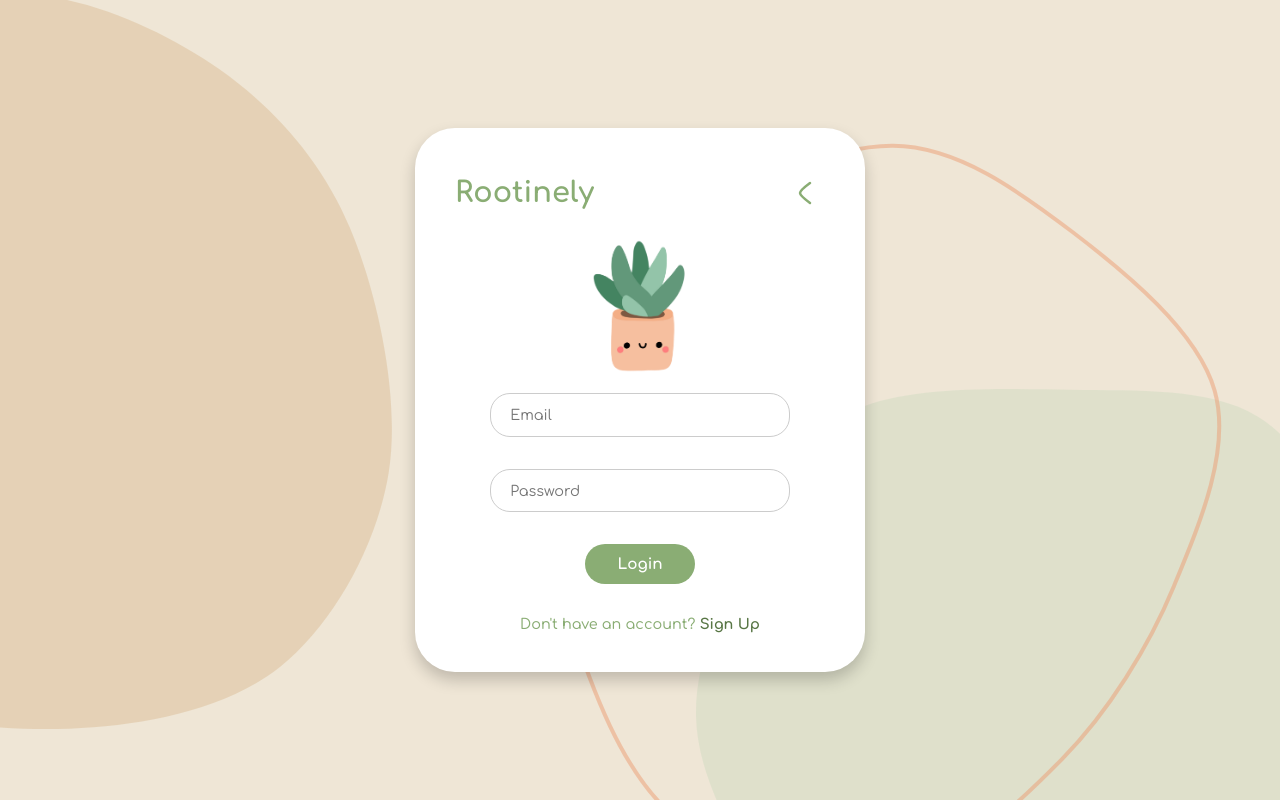
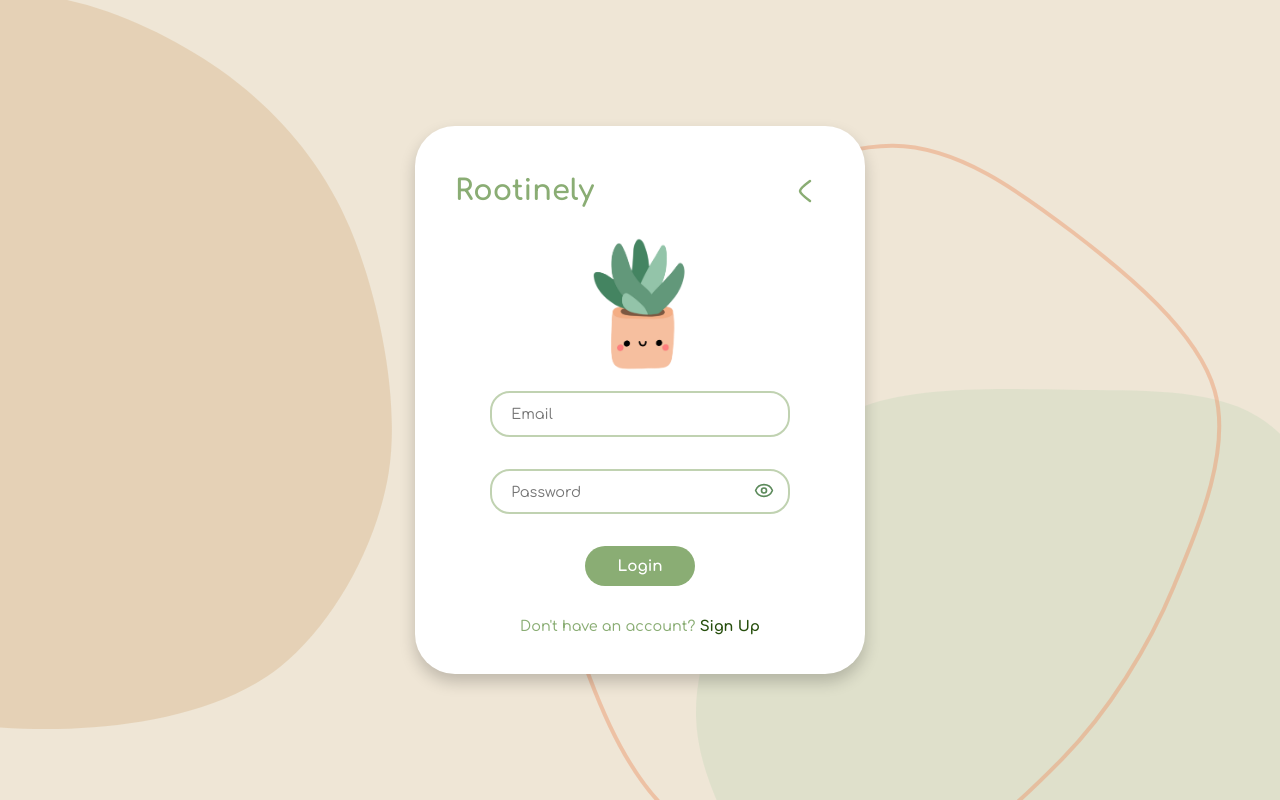
Before and after one commit to ToobaKS/tooba-sheikh-capstone, a React (Vite) app in the folder habit-tracker-frontend/: page /login in a window 1280 px wide. Built offline with nearby package versions, Linux system fonts and the light colour scheme.

Commit message:
finished the login and register functionality, connected to backend

```diff
--- a/habit-tracker-frontend/package.json
+++ b/habit-tracker-frontend/package.json
@@ -12,6 +12,7 @@
   "dependencies": {
     "axios": "^1.8.1",
     "debounce": "^2.2.0",
+    "lucide-react": "^0.483.0",
     "react": "^19.0.0",
     "react-dom": "^19.0.0",
     "react-modal": "^3.16.3",
--- a/habit-tracker-frontend/src/components/AccessCard/AccessCard.jsx
+++ b/habit-tracker-frontend/src/components/AccessCard/AccessCard.jsx
@@ -21,9 +21,9 @@ function AccessCard({ children }) {
           <path
             fill="none"
             stroke="currentColor"
-            stroke-linecap="round"
-            stroke-linejoin="round"
-            stroke-width="1.5"
+            strokeLinecap="round"
+            strokeLinejoin="round"
+            strokeWidth="1.5"
             d="M15 6s-6 4.419-6 6s6 6 6 6"
             color="currentColor"
           />
--- a/habit-tracker-frontend/src/components/AccessCard/AccessCard.scss
+++ b/habit-tracker-frontend/src/components/AccessCard/AccessCard.scss
@@ -30,7 +30,7 @@
     font-size: 1.8rem;
 
     &:hover {
-      color: darken($secondary-card-color-one, 20%);
+      color: $accent-color-ten;
     }
   }
 
@@ -54,7 +54,7 @@
     cursor: pointer;
 
     &:hover {
-      color: darken($secondary-card-color-one, 20%);
+      color: $accent-color-ten;
       animation: wiggle 0.5s ease-in-out infinite;
     }
   }
--- a/habit-tracker-frontend/src/components/LoginForm/LoginForm.jsx
+++ b/habit-tracker-frontend/src/components/LoginForm/LoginForm.jsx
@@ -1,18 +1,72 @@
 import "./LoginForm.scss";
+import { useState } from "react";
+import { loginUser } from "../../util/api";
+import { useNavigate } from "react-router-dom";
+import { Eye, EyeOff } from "lucide-react";
+
 function LoginForm() {
+  const navigate = useNavigate();
+
+  const [showPassword, setShowPassword] = useState(false);
+  const [formData, setFormData] = useState({
+    email: "",
+    password: "",
+  });
+
+  const handleChange = (e) => {
+    const { name, value } = e.target;
+    setFormData((prev) => ({
+      ...prev,
+      [name]: value,
+    }));
+  };
+
+  const handleSubmit = async (e) => {
+    e.preventDefault();
+    try {
+      const response = await loginUser(formData);
+      console.log("Login successful:", response);
+      navigate("/home"); // or wherever you want to send them!
+    } catch (err) {
+      console.error("Login failed:", err);
+    }
+  };
+
   return (
-    <form className="login-form">
-      <input type="email" placeholder="Email" className="login-form__input" />
+    <form className="login-form" onSubmit={handleSubmit}>
       <input
-        type="password"
-        placeholder="Password"
+        type="email"
+        name="email"
+        placeholder="Email"
         className="login-form__input"
+        value={formData.email}
+        onChange={handleChange}
       />
+      <div className="login-form__password-wrapper">
+        <input
+          type={showPassword ? "text" : "password"}
+          name="password"
+          placeholder="Password"
+          className="login-form__input"
+          value={formData.password}
+          onChange={handleChange}
+        />
+        <button
+          type="button"
+          className="login-form__toggle"
+          onClick={() => setShowPassword((prev) => !prev)}
+        >
+          {showPassword ? <EyeOff size={20} /> : <Eye size={20} />}
+        </button>
+      </div>
       <button type="submit" className="login-form__button">
         Login
       </button>
       <p className="login-form__footer">
-        Don't have an account? <a className="login-form__footer--link" href="/register">Sign Up</a>
+        Don't have an account?{" "}
+        <a className="login-form__footer--link" href="/register">
+          Sign Up
+        </a>
       </p>
     </form>
   );
--- a/habit-tracker-frontend/src/components/LoginForm/LoginForm.scss
+++ b/habit-tracker-frontend/src/components/LoginForm/LoginForm.scss
@@ -13,11 +13,28 @@
     font-family: "Comfortaa";
     font-size: 0.9rem;
     min-width: 300px;
+    border: 2px solid $accent-color-eigth;
 
     &:focus{
         outline: none;
-        border: 2px solid $secondary-card-color-one;
+        border: 2px solid $accent-color-eleven;
     }
+  }
+
+  &__password-wrapper {
+    position: relative;
+  }
+
+  &__toggle {
+    position: absolute;
+    right: 1rem;
+    top: 50%;
+    transform: translateY(-50%);
+    background: none;
+    border: none;
+    font-size: 0.85rem;
+    color: $accent-color-eleven;
+    cursor: pointer;
   }
 
   &__button {
@@ -33,7 +50,7 @@
     transition: background 0.2s ease-in-out;
 
     &:hover {
-      background-color: darken($secondary-card-color-one, 20%);
+      background-color: $accent-color-ten;
     }
   }
 
@@ -42,7 +59,7 @@
     font-weight: 500;
 
     &--link {
-      color: darken($secondary-card-color-one, 20%);
+      color: $accent-color-ten;
       text-decoration: none;
       font-weight: 900;
       &:hover {
--- a/habit-tracker-frontend/src/components/RegisterForm/RegisterForm.jsx
+++ b/habit-tracker-frontend/src/components/RegisterForm/RegisterForm.jsx
@@ -2,10 +2,12 @@ import "./RegisterForm.scss";
 import { registerUser } from "../../util/api";
 import { useState } from "react";
 import { useNavigate } from "react-router-dom";
+import { Eye, EyeOff } from "lucide-react";
 
 function RegisterForm() {
   const navigate = useNavigate();
 
+  const [showPassword, setShowPassword] = useState(false);
   const [formData, setFormData] = useState({
     first_name: "",
     last_name: "",
@@ -69,14 +71,23 @@ function RegisterForm() {
         value={formData.email}
         onChange={handleChange}
       />
+      <div className="register-form__password-wrapper">
         <input
-        type="password"
+          type={showPassword ? "text" : "password"}
+          name="password"
           placeholder="Password"
           className="register-form__input"
-        name="password"
           value={formData.password}
           onChange={handleChange}
         />
+        <button
+          type="button"
+          className="register-form__toggle"
+          onClick={() => setShowPassword((prev) => !prev)}
+        >
+          {showPassword ? <EyeOff size={20} /> : <Eye size={20} />}
+        </button>
+      </div>
       <button
         type="submit"
         className="register-form__button"
--- a/habit-tracker-frontend/src/components/RegisterForm/RegisterForm.scss
+++ b/habit-tracker-frontend/src/components/RegisterForm/RegisterForm.scss
@@ -14,10 +14,28 @@
     font-size: 0.9rem;
     min-width: 300px;
 
+    border: 2px solid $accent-color-eigth;
+
     &:focus {
       outline: none;
-      border: 2px solid $secondary-card-color-one;
+      border: 2px solid $accent-color-eleven;
     }
+  }
+
+  &__password-wrapper {
+    position: relative;
+  }
+
+  &__toggle {
+    position: absolute;
+    right: 1rem;
+    top: 50%;
+    transform: translateY(-50%);
+    background: none;
+    border: none;
+    font-size: 0.85rem;
+    color: $accent-color-eleven;
+    cursor: pointer;
   }
 
   &__button {
@@ -33,21 +51,7 @@
     transition: background 0.2s ease-in-out;
 
     &:hover {
-      background-color: darken($secondary-card-color-one, 20%);
-    }
-  }
-
-  &__footer {
-    font-size: 0.9rem;
-    font-weight: 500;
-
-    &--link {
-      color: darken($secondary-card-color-one, 20%);
-      text-decoration: none;
-      font-weight: 900;
-      &:hover {
-        text-decoration: underline;
-      }
+      background-color: $accent-color-ten;
     }
   }
 }
--- a/habit-tracker-frontend/src/styles/partials/_variables.scss
+++ b/habit-tracker-frontend/src/styles/partials/_variables.scss
@@ -16,7 +16,8 @@ $accent-color-six: #dcbe97;
 $accent-color-seven: #91a687;
 $accent-color-eigth: #c0d2b1;
 $accent-color-nine: #d0dcc2;
-$accent-color-ten: #445645;
+$accent-color-ten: #264e0c;
+$accent-color-eleven: #5c8a5b;
 
 //Background Colors
 $background-color-one: #f5f1e3;
```
Also changed, not shown: 1 other file (tests, documents, lock files or other folders). Lines whose indentation alone changed are shown as unchanged.
